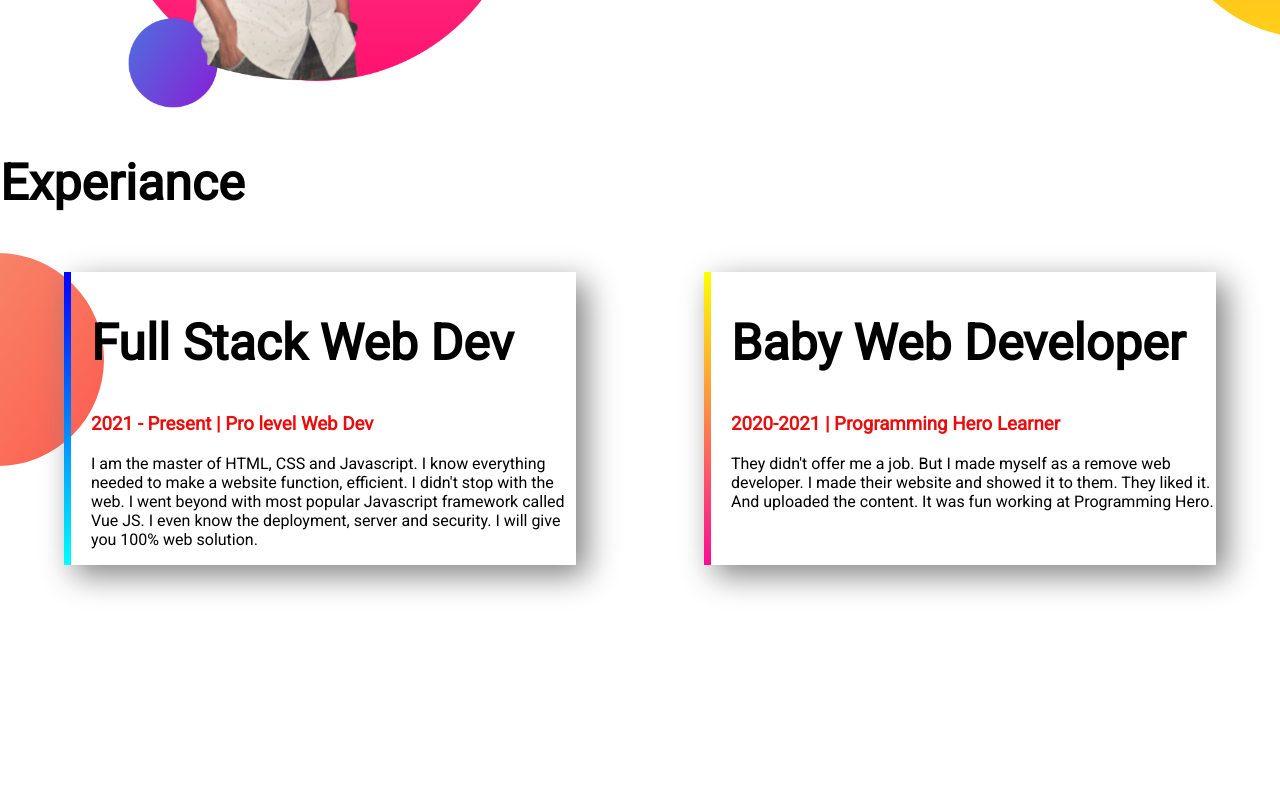
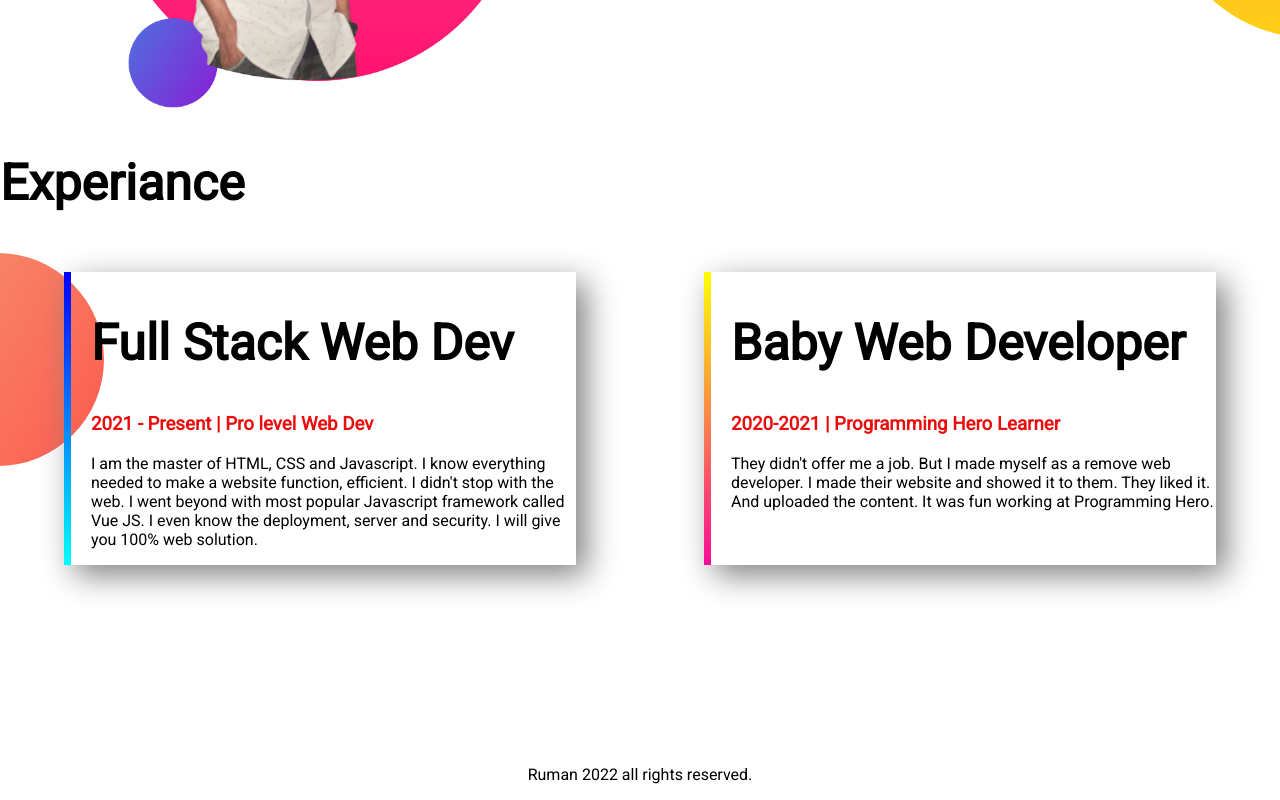
Before and after one commit to rumanahmed5/developer-portfolio, a plain HTML site: page index.html in a window 1280 px wide. Shown: the part 896-1696 px from the top of the page. Before the commit the page ends 1661 px from the top, so only its background shows below. Drawn offline with Linux system fonts and the light colour scheme.

Commit message:
portfolio done

```diff
--- a/index.html
+++ b/index.html
@@ -58,7 +58,11 @@
                     it to them. They liked it. And uploaded the content. It was fun working at Programming Hero.</p>
             </div>
         </div>
+
     </section>
+    <footer>
+        <p>Ruman 2022 all rights reserved.</p>
+    </footer>
 </body>
 
 </html>
--- a/style.css
+++ b/style.css
@@ -78,3 +78,7 @@ h1 {
     border-image: linear-gradient(yellow, rgb(249, 11, 150));
     border-image-slice: 1;
 }
+
+footer p {
+    text-align: center;
+}
```
